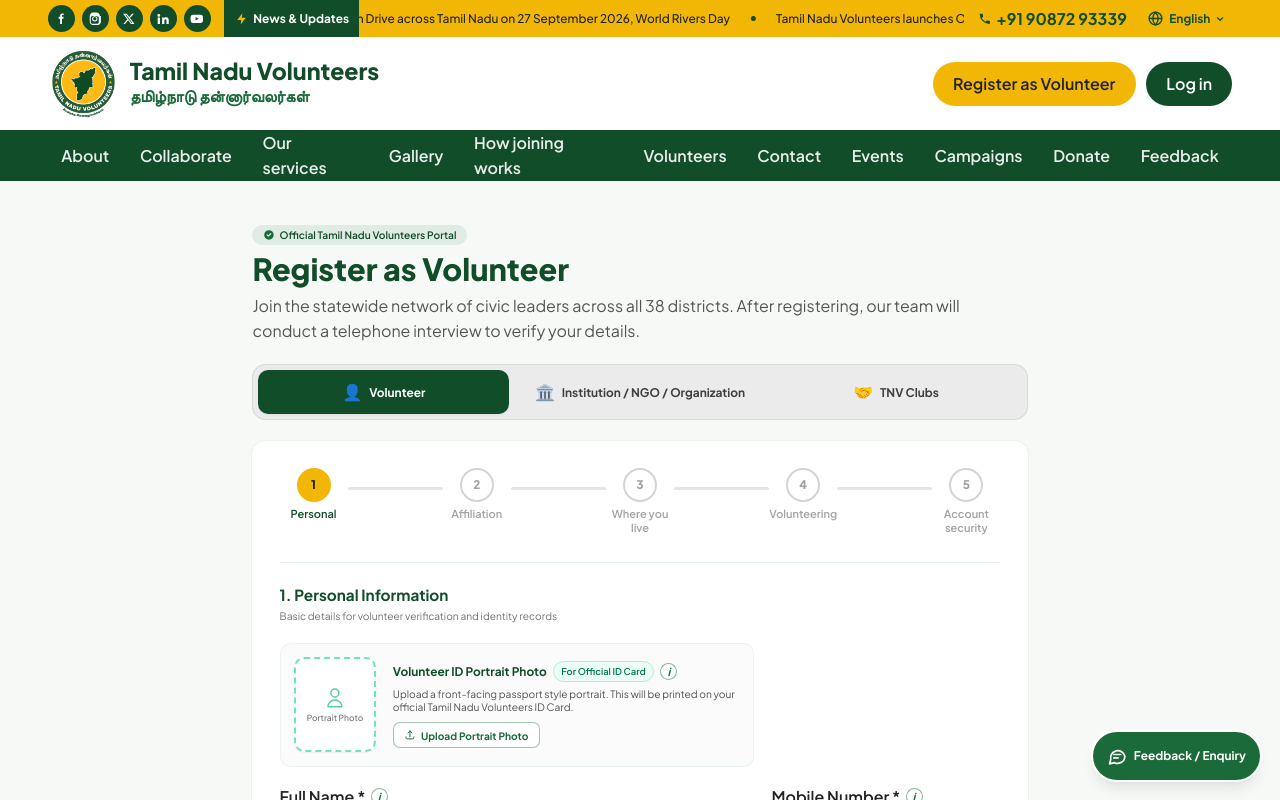
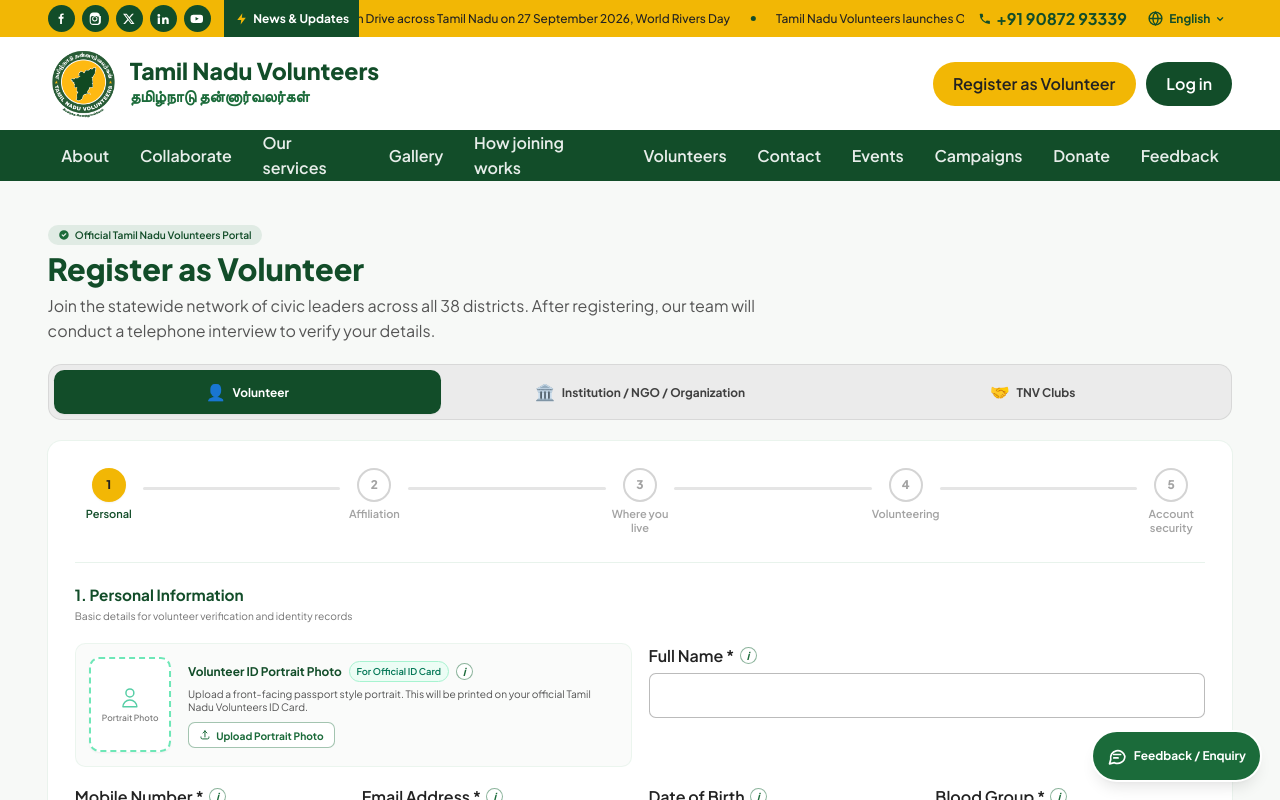
Before and after one commit to nithinrv07/tnv-hub, a React (Vite) app in the folder client/: page /register in a window 1280 px wide. Shown: the top 800 px of the page. Built offline with nearby package versions, Linux system fonts and the light colour scheme; a web font is replaced by a local one.

Commit message:
style(register): widen form container to 1440px and 4-column xl grid

```diff
--- a/client/src/pages/Register.jsx
+++ b/client/src/pages/Register.jsx
@@ -208,7 +208,7 @@ function Section({ title, subtitle, children, active = true }) {
     // min-w-0 on the fieldset and its children: browsers size a fieldset to its widest
     // content by default, so a long <option> (wing names) pushed the page past phone width.
     // Inactive steps stay mounted (hidden) so their answers are kept.
-    <fieldset className={`${active ? 'grid' : 'hidden'} min-w-0 gap-5 border-t border-brand-green-tint pt-6 sm:grid-cols-2 lg:grid-cols-3 [&>*]:min-w-0 [&>.sm\:col-span-2]:lg:col-span-3`}>
+    <fieldset className={`${active ? 'grid' : 'hidden'} min-w-0 gap-5 border-t border-brand-green-tint pt-6 sm:grid-cols-2 lg:grid-cols-3 xl:grid-cols-4 [&>*]:min-w-0 [&>.sm\:col-span-2]:lg:col-span-3 [&>.sm\:col-span-2]:xl:col-span-4`}>
       <legend className="float-left mb-1 w-full sm:col-span-full">
         <span className="block text-lg font-bold text-brand-green-dark">{title}</span>
         {subtitle && <span className="block text-xs font-normal text-neutral-500 mt-0.5">{subtitle}</span>}
@@ -989,7 +989,7 @@ export default function Register({ embeddedAdmin = false, onAdminSuccess }) {
 
   return (
     <section className="bg-neutral-bg py-8 sm:py-12 antialiased">
-      <div className="container-page max-w-5xl">
+      <div className="container-page max-w-[1440px]">
         <div className="text-center sm:text-left mb-6">
           <span className="inline-flex items-center gap-1.5 px-3 py-1 rounded-full text-xs font-semibold bg-brand-green/10 text-brand-green-dark mb-2">
             <svg className="w-3.5 h-3.5 text-brand-green shrink-0" fill="currentColor" viewBox="0 0 20 20">
```
